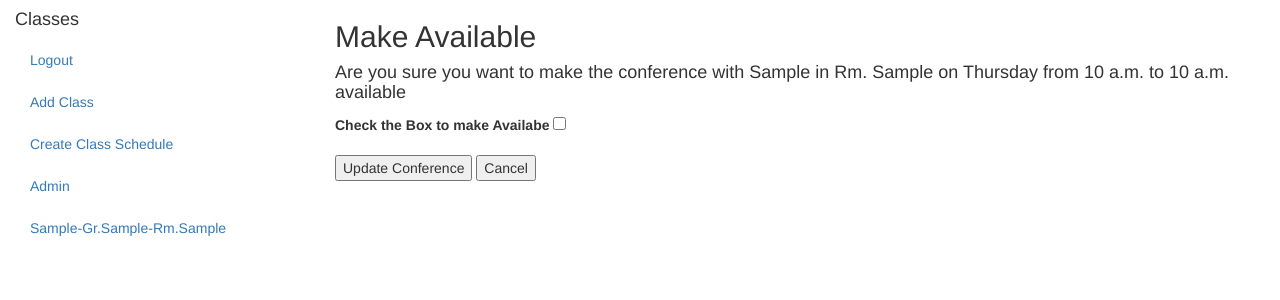
After one commit to personnameds/confschedule, a Django app: page /1/clear/1 in a window 1280 px wide. The commit adds this page. Shown: the top 300 px of the page. Run offline with Django 3.2, Linux system fonts and the light colour scheme; a user stored in the database is signed in; tables that the repository leaves empty hold one stand-in row (values such as "Sample post"); some libraries are stand-ins or nearby versions.

Commit message:
Update to Not Available
Can switch Not Available to Available

```diff
--- a/schedule/models.py
+++ b/schedule/models.py
@@ -38,3 +38,8 @@ class Slot(models.Model):
     end=models.TimeField()
     am_pm=models.CharField(max_length=2)
     not_available=models.BooleanField()
+
+class SlotForm(ModelForm):
+    class Meta:
+        model=Slot
+        fields=['not_available',]
--- a/schedule/urls.py
+++ b/schedule/urls.py
@@ -1,5 +1,5 @@
 from django.conf.urls import url
-from .views import KlassScheduleView, BookSlotView, EditSlotView, PrintScheduleView, PrintPDFView
+from .views import KlassScheduleView, BookSlotView, EditSlotView, PrintScheduleView, PrintPDFView, ClearSlotView
 from django.contrib.auth.decorators import login_required
 
 urlpatterns = [
@@ -7,5 +7,6 @@ urlpatterns = [
     url(r'^print$', login_required(PrintScheduleView.as_view()), name='print-view'),
     url(r'^printpdf$', login_required(PrintPDFView), name='print-pdf-view'),
     url(r'^(?P<slot>\d+)$', BookSlotView.as_view(), name='book-slot'),
-    url(r'^(?P<slot>\d+)/(?P<pk>\d+)', EditSlotView.as_view(), name='edit-slot'),
+    url(r'^clear/(?P<slot>\d+)$', login_required(ClearSlotView.as_view()), name='clear-slot'),
+    url(r'^(?P<slot>\d+)/(?P<pk>\d+)$', EditSlotView.as_view(), name='edit-slot'),
 ]
--- a/schedule/views.py
+++ b/schedule/views.py
@@ -1,7 +1,7 @@
 from django.shortcuts import render
 from django.views.generic.base import TemplateView
 from django.views.generic.edit import CreateView, FormView
-from .models import SchoolScheduleDetails, Slot
+from .models import SchoolScheduleDetails, Slot, SlotForm
 from classlists.models import Klass, Student, StudentForm, StudentDeleteForm, TeacherForm
 from homepage.views import KlassListMixin
 from django.urls import reverse
@@ -114,6 +114,33 @@ class EditSlotView(KlassListMixin, FormView):
         klass=Klass.objects.get(pk=self.kwargs['klass'])
         return reverse('klass-schedule-view', args=[klass.pk])
 
+class ClearSlotView(KlassListMixin, FormView):
+    model=Slot
+    form_class=SlotForm
+    template_name='schedule/clearslot.html'
+
+    def get_context_data(self, **kwargs):
+        context=super(ClearSlotView, self).get_context_data(**kwargs)
+        klass=Klass.objects.get(pk=self.kwargs['klass'])
+        slot=Slot.objects.get(pk=self.kwargs['slot'])
+        context['klass']=klass
+        context['slot']=slot
+        return context
+
+    def form_valid(self, form):
+        form_slot=form.save(commit=False)
+        slot=Slot.objects.get(pk=self.kwargs['slot'])
+        if form_slot.not_available:
+            slot.not_available=False
+        else:
+            slot.not_available=True
+        slot.save()
+        return super(ClearSlotView, self).form_valid(form)
+
+    def get_success_url(self):
+        klass=Klass.objects.get(pk=self.kwargs['klass'])
+        return reverse('klass-schedule-view', args=[klass.pk])
+
 class PrintScheduleView(KlassListMixin, TemplateView):
     template_name='schedule/print.html'
 
--- /dev/null
+++ b/templates/schedule/clearslot.html
@@ -0,0 +1,31 @@
+{% extends "base.html" %}
+
+{% block main_content %}
+    <h2>Make Available</h2>
+    <form action="{% url 'clear-slot' klass.pk slot.pk %}" method="POST">
+        {%csrf_token%}
+        <h4>
+        Are you sure you want to make the conference with
+        {{slot.klass.teacher}} in Rm. {{slot.klass.room}} on
+        {% if slot.am_pm == 'am' %}
+            Friday
+        {% else %}
+            Thursday
+        {% endif %}
+        from {{slot.start}} to {{slot.end}}
+        available
+        </h4>
+
+        {% for field in form %}
+            <div class="form-group">
+                <label>Check the Box to make Availabe</label>
+                {{field}}
+            </div>
+        {% endfor %}
+
+        <div class="form_input">
+            <input type="submit" value="Update Conference">
+            <input type="button" value="Cancel" onclick="location.href='{% url 'klass-schedule-view' klass.pk %}'">
+        </div>
+    </form>
+{% endblock %}
--- a/templates/schedule/schedule.html
+++ b/templates/schedule/schedule.html
@@ -28,7 +28,7 @@
                             </a>
                         {% elif slot.not_available %}
                             {% if user.is_authenticated %}
-                                <a href="{% url 'book-slot' klass.pk slot.pk %}">Not Available</a>
+                                <a href="{% url 'clear-slot' klass.pk slot.pk %}">Not Available</a>
                             {% else %}
                                 Not Available
                             {% endif %}
@@ -70,7 +70,7 @@
                             </a>
                         {% elif slot.not_available %}
                             {% if user.is_authenticated %}
-                                <a href="{% url 'book-slot' klass.pk slot.pk %}">Not Available</a>
+                                <a href="{% url 'clear-slot' klass.pk slot.pk %}">Not Available</a>
                             {% else %}
                                 Not Available
                             {% endif %}
```
Also changed, not shown: classlists/models.py (line endings or trailing spaces).
